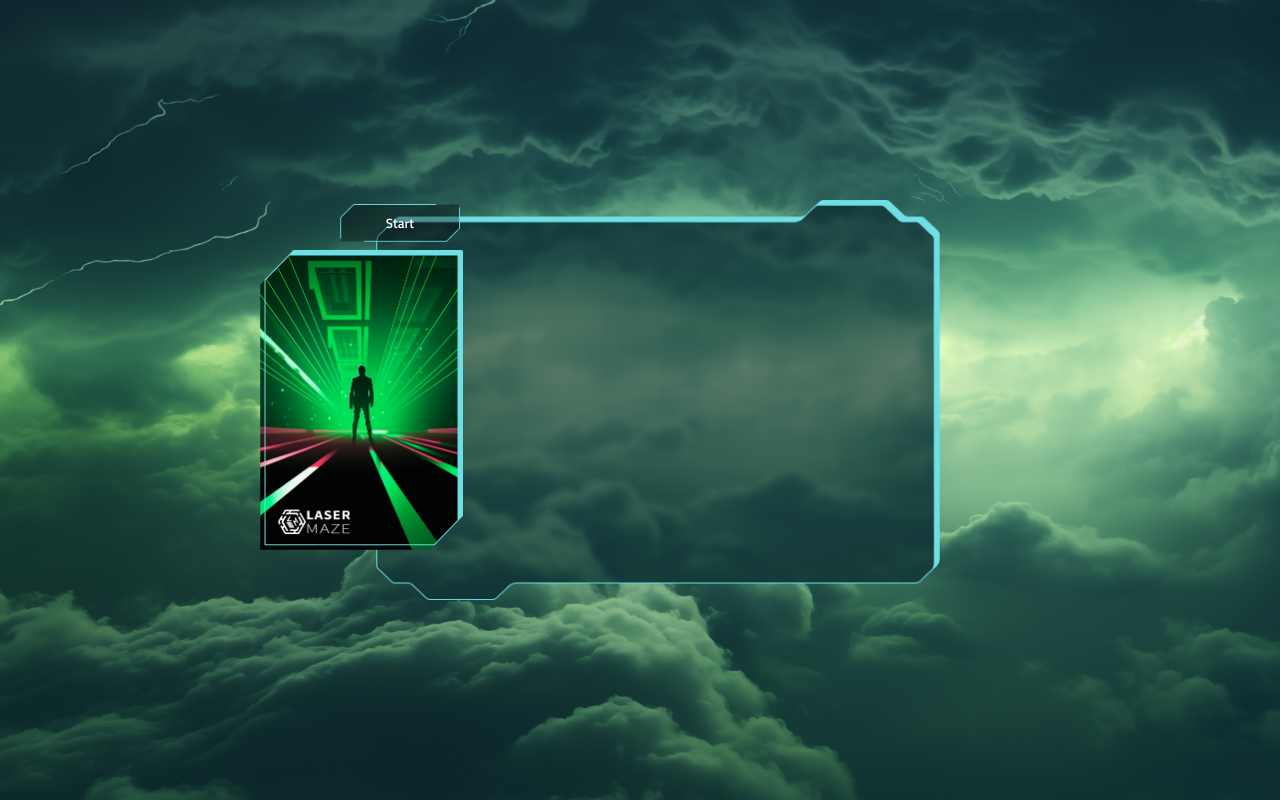
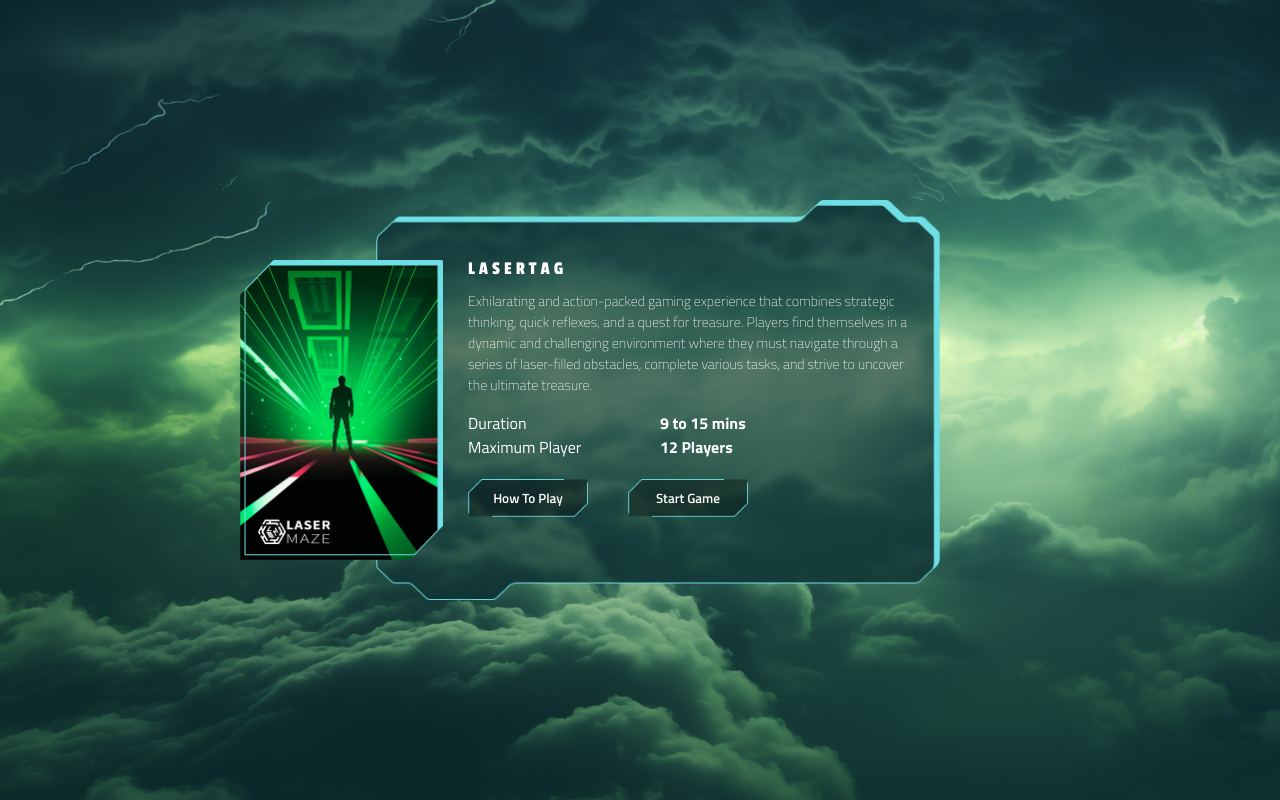
Before and after one commit to soft-rahul/VR-Gaming-UI-Design, a React (Vite) app: page / in a window 1280 px wide. Built offline with nearby package versions, Linux system fonts and the light colour scheme.

Commit message:
Intro UI

```diff
--- a/index.html
+++ b/index.html
@@ -7,7 +7,7 @@
     <link rel="preconnect" href="https://fonts.googleapis.com" />
     <link rel="preconnect" href="https://fonts.gstatic.com" crossorigin />
     <link
-      href="https://fonts.googleapis.com/css2?family=Titillium+Web:wght@400;600&display=swap"
+      href="https://fonts.googleapis.com/css2?family=Passion+One:wght@400;700;900&family=Titillium+Web:ital,wght@0,200;0,300;0,400;0,600;0,700;0,900;1,200;1,300;1,400;1,600;1,700&display=swap"
       rel="stylesheet"
     />
   </head>
--- a/src/components/Screens/GameIntro.tsx
+++ b/src/components/Screens/GameIntro.tsx
@@ -5,13 +5,44 @@ import GameLogo from "../../assets/game.png";
 import ButtonSkin from "../BTN/Button";
 
 const GameIntro = () => {
+  const playHandler = () => {
+    console.log("How to Play");
+  };
+  const startGameHandler = () => {
+    console.log("Start Game");
+  };
+
   return (
     <Wrapper>
       <div className="intro-container">
         <WrapperText>
-          <div>
-            <ButtonSkin label="Start" onChange={() => console.log("start")} />
-          </div>
+          <section className="intro-content-wrapper">
+            <div className="intro-content">
+              <h1>LASERTAG</h1>
+              <p>
+                Exhilarating and action-packed gaming experience that combines
+                strategic thinking, quick reflexes, and a quest for treasure.
+                Players find themselves in a dynamic and challenging environment
+                where they must navigate through a series of laser-filled
+                obstacles, complete various tasks, and strive to uncover the
+                ultimate treasure.
+              </p>
+              <div>
+                <div className="label-box">
+                  <span className="label-light">Duration</span>
+                  <span className="label-bold"> 9 to 15 mins</span>
+                </div>
+                <div className="label-box">
+                  <span className="label-light">Maximum Player</span>
+                  <span className="label-bold"> 12 Players</span>
+                </div>
+              </div>
+            </div>
+            <div className="intro-buttons">
+              <ButtonSkin label="How To Play" onChange={playHandler} />
+              <ButtonSkin label="Start Game" onChange={startGameHandler} />
+            </div>
+          </section>
         </WrapperText>
         <div className="intro-game-pic">
           <img src={GameLogo} alt="" />
--- a/src/index.css
+++ b/src/index.css
@@ -9,6 +9,16 @@
 body {
   margin: 0;
   background-color: #ccc;
+}
+
+h1,
+h2,
+h3,
+h4,
+h5,
+h6,
+p {
+  margin: 0;
 }
 
 /* Wrapper Styles */
@@ -24,11 +34,12 @@ body {
 
 .global-text-content-wrapper {
   min-height: 400px;
-  min-width: 600px;
+  width: 600px;
   background-image: url('./assets/border.png');
   background-size: contain;
   background-position: 100% 100%;
   background-repeat: no-repeat;
+  display: flex;
 }
 
 /* Button Styles */
@@ -46,6 +57,7 @@ body {
   font-weight: 600;
   font-style: normal;
   text-align: center;
+  cursor: pointer;
 }
 
 /* Game Screen One */
@@ -55,10 +67,62 @@ body {
 
 .intro-game-pic {
   position: absolute;
-  top: 50px;
-  left: -80px;
+  top: 60px;
+  left: -100px;
 }
 
 .intro-game-pic img {
   height: 300px;
 }
+
+.intro-content-wrapper {
+  margin: 3rem 1rem 1rem 8rem;
+}
+
+.intro-content {
+  color: #fff;
+}
+
+.intro-content h1 {
+  font-family: "Passion One", sans-serif;
+  font-weight: 400;
+  font-style: normal;
+  line-height: 1.4;
+  letter-spacing: 4px;
+  margin: 0.5rem 0;
+}
+
+.intro-content p {
+  margin: 0.5rem 0 1rem;
+  font-size: 14px;
+  font-family: "Titillium Web", sans-serif;
+  font-weight: 200;
+  font-style: normal;
+}
+
+.intro-content .label-box {
+  display: flex;
+  gap: 4rem;
+  width: 320px;
+  justify-content: space-between;
+}
+
+.intro-content .label-light {
+  flex: 1;
+  font-family: "Titillium Web", sans-serif;
+  font-weight: 400;
+  font-style: normal;
+}
+
+.intro-content .label-bold {
+  flex: 1;
+  font-family: "Titillium Web", sans-serif;
+  font-weight: 700;
+  font-style: normal;
+}
+
+.intro-buttons {
+  margin-top: 1rem;
+  display: flex;
+  gap: 2.5rem;
+}
```
